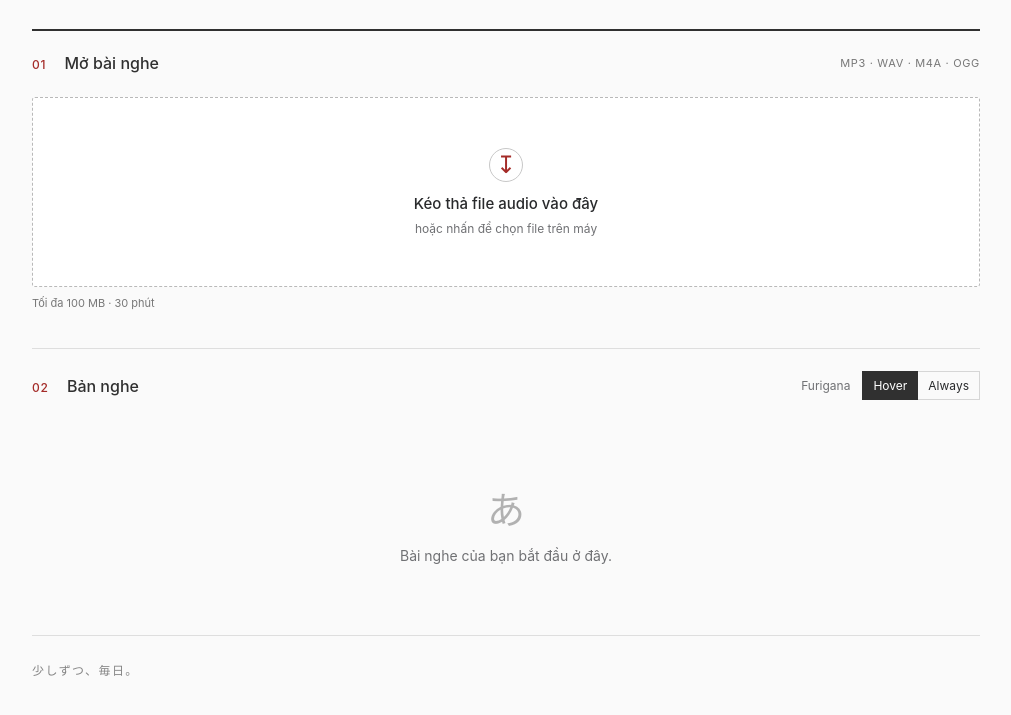
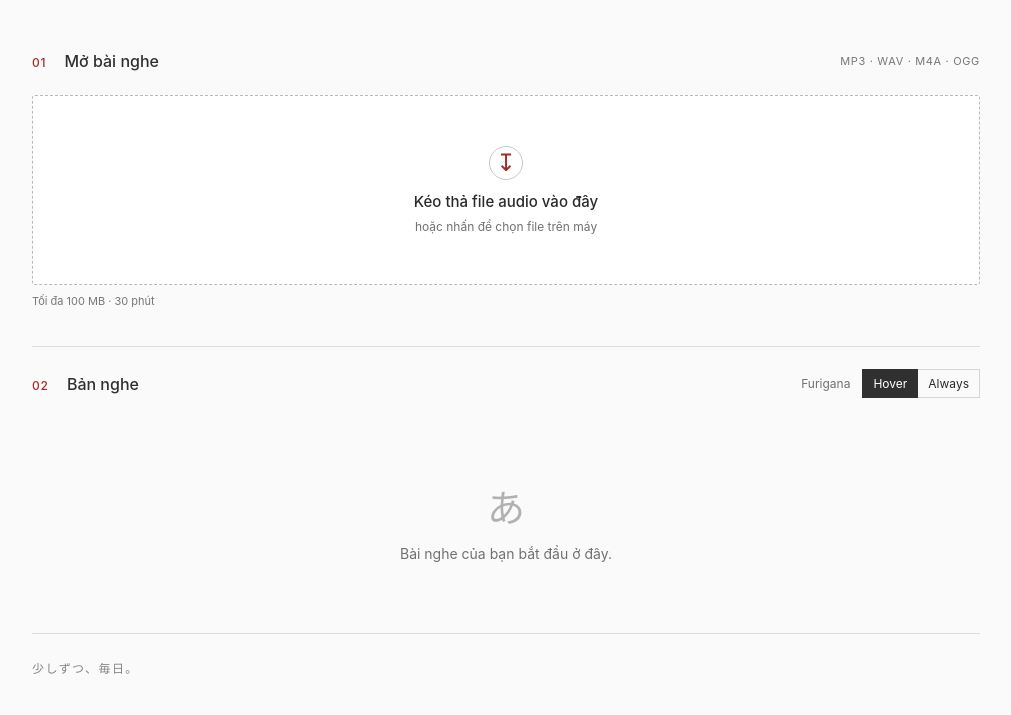
Before and after one commit to germineye/kikitori, a website built with Vite: page index.html in a window 1280 px wide. Shown: the part 105-820 px from the top of the page, without its empty margins (134-1145 px from the left). Built offline with nearby package versions, Linux system fonts and the light colour scheme.

Commit message:
Remove source divider line

```diff
--- a/src/style.css
+++ b/src/style.css
@@ -17,7 +17,7 @@ header{display:flex;align-items:center;height:102px;border-bottom:1px solid var(
 .seal{display:grid;place-items:center;background:var(--accent);color:white;width:38px;height:42px;font-family:'Noto Serif JP',serif;font-size:26px}
 .brand small{display:block;font-size:12px;font-weight:400;letter-spacing:.18em;margin-top:3px}
 main{padding-top:32px}
-.source{border-top:2px solid #303030;padding-top:22px;margin-bottom:28px}
+.source{padding-top:22px;margin-bottom:28px}
 .section-label{display:flex;align-items:center;justify-content:space-between;gap:16px;margin-bottom:24px}
 .section-label h2{font-size:12px;color:var(--accent);font-weight:500;margin:0;letter-spacing:.07em}
 .section-label h2 span{font-size:16px;color:#303030;letter-spacing:0;margin-left:14px}
```
